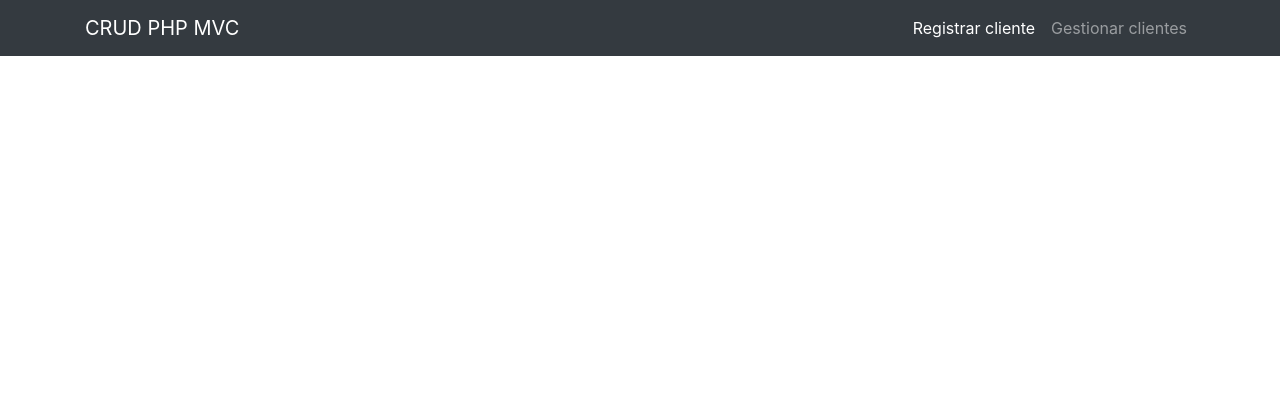
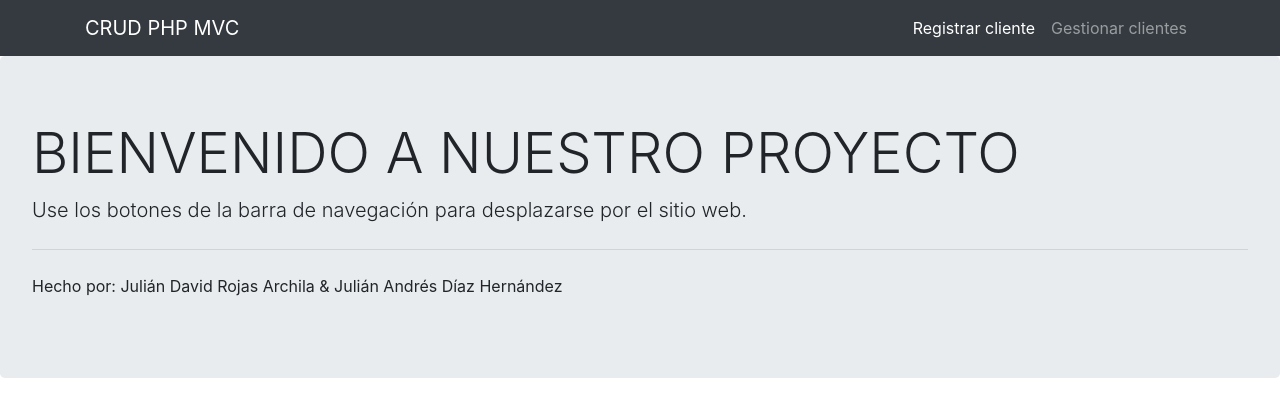
Before and after one commit to juliandrojas/crudFlaskMySQL, a Flask app: page / in a window 1280 px wide. Shown: the top 417 px of the page. Run offline with Flask 2, Linux system fonts and the light colour scheme; some libraries are stand-ins or nearby versions.

Commit message:
Add a Jumbotron

```diff
--- a/Templates/index.html
+++ b/Templates/index.html
@@ -32,6 +32,13 @@
                 </div>
             </div>
         </nav>
+        <!-- Jumbotron -->
+        <div class="jumbotron">
+            <h1 class="display-4">BIENVENIDO A NUESTRO PROYECTO</h1>
+            <p class="lead">Use los botones de la barra de navegación para desplazarse por el sitio web.</p>
+            <hr class="my-4">
+            <p>Hecho por: Julián David Rojas Archila & Julián Andrés Díaz Hernández</p>
+        </div>
         <script src="https://cdnjs.cloudflare.com/ajax/libs/jquery/3.5.1/jquery.slim.min.js"></script>
         <script src="https://cdnjs.cloudflare.com/ajax/libs/popper.js/1.16.1/umd/popper.min.js"></script>
         <script src="https://cdnjs.cloudflare.com/ajax/libs/twitter-bootstrap/4.6.0/js/bootstrap.min.js"></script>
```
